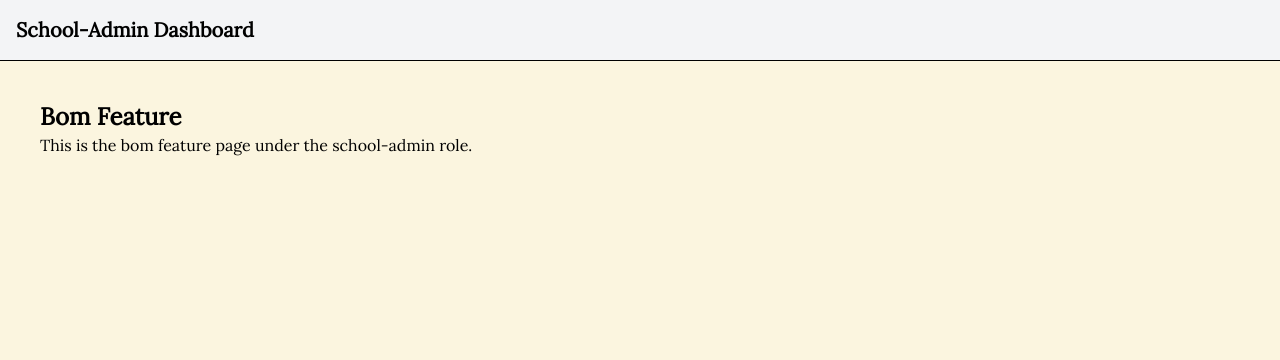
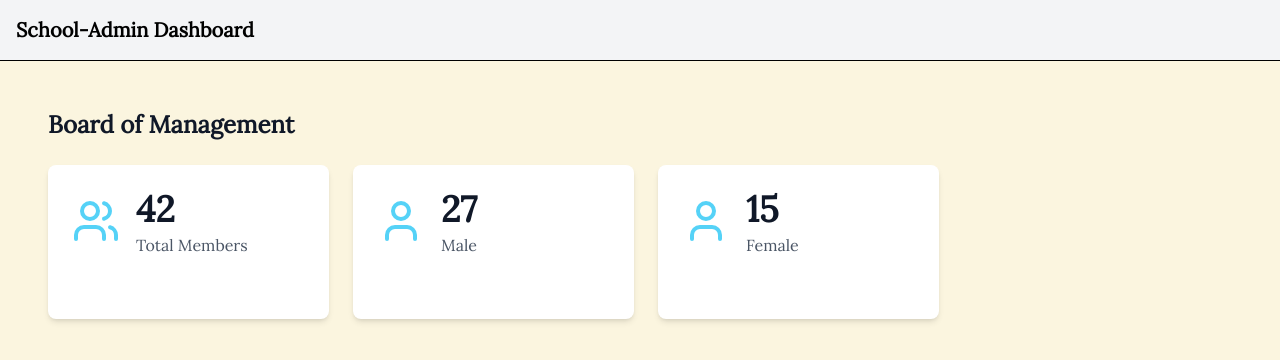
Before and after one commit to Mmust-Ihub/Digiwezo-web-system, a Next.js app: page /school-admin/bom in a window 1280 px wide. Shown: the top 360 px of the page. Built offline with nearby package versions, Linux system fonts and the light colour scheme.

Commit message:
feat: implement BOM header with stats cards Add BOM page header and stats cards
Created header section with member statistics display.
Added data structures and reusable card components.

```diff
--- /dev/null
+++ b/app/school-admin/(features)/bom/components/BomHeader.tsx
@@ -0,0 +1,34 @@
+import { StatsCard } from "./StatsCard";
+import { BomStats } from "@school-admin/(features)/bom/types/bomTypes";
+
+interface BomHeaderProps {
+  stats: BomStats;
+}
+
+export const BomHeader = ({ stats }: BomHeaderProps) => {
+  return (
+    <div className="space-y-6">
+      <div>
+        <h1 className="text-2xl font-semibold text-gray-900">Board of Management</h1>
+      </div>
+
+      <div className="flex gap-6 flex-wrap">
+        <StatsCard
+          type="total"
+          count={stats.totalMembers}
+          label="Total Members"
+        />
+        <StatsCard
+          type="male"
+          count={stats.maleMembers}
+          label="Male"
+        />
+        <StatsCard
+          type="female"
+          count={stats.femaleMembers}
+          label="Female"
+        />
+      </div>
+    </div>
+  );
+};
--- /dev/null
+++ b/app/school-admin/(features)/bom/components/StatsCard.tsx
@@ -0,0 +1,36 @@
+import { Users, User } from "lucide-react";
+
+interface StatsCardProps {
+  type: "total" | "male" | "female";
+  count: number;
+  label: string;
+}
+
+export const StatsCard = ({ type, count, label }: StatsCardProps) => {
+  const getIcon = () => {
+    switch(type) {
+      case "total":
+        return <Users className="w-12 h-12 text-primary" />;
+      case "male":
+        return <User className="w-12 h-12 text-primary" />;
+      case "female":
+        return <User className="w-12 h-12 text-primary" />;
+      default:
+        return <Users className="w-12 h-12 text-primary" />;
+    }
+  };
+
+  return (
+    <div className="bg-white rounded-lg shadow-md border-white w-[281px] h-[154px] p-6">
+      <div className="flex items-start gap-4 h-full">
+        <div className="flex-shrink-0 mt-2">
+          {getIcon()}
+        </div>
+        <div className="flex flex-col justify-center">
+          <div className="text-4xl font-bold text-gray-900 mb-1">{count}</div>
+          <div className="text-base text-gray-600 font-medium">{label}</div>
+        </div>
+      </div>
+    </div>
+  );
+};
--- /dev/null
+++ b/app/school-admin/(features)/bom/data/bomData.ts
@@ -0,0 +1,60 @@
+import { BomData } from "@school-admin/(features)/bom/types/bomTypes";
+
+export const bomData: BomData = {
+  stats: {
+    totalMembers: 42,
+    maleMembers: 27,
+    femaleMembers: 15
+  },
+  members: [
+    {
+      id: 1,
+      name: "Kagure Kiptoo",
+      username: "kagurekiptoo@bookeracademy",
+      phone: "0780437206"
+    },
+    {
+      id: 2,
+      name: "Keruki Helian",
+      username: "kerukihelian@bookeracademy",
+      phone: "0724934055"
+    },
+    {
+      id: 3,
+      name: "Alfred Collins",
+      username: "alfredcollins@bookeracademy",
+      phone: "0710184572"
+    },
+    {
+      id: 4,
+      name: "Marlon Atieno",
+      username: "marlonatieno@bookeracademy",
+      phone: "0712507885",
+      verified: true
+    },
+    {
+      id: 5,
+      name: "Kevin Mwendwa",
+      username: "kevinmwendwa@bookeracademy",
+      phone: "0721983478"
+    },
+    {
+      id: 6,
+      name: "Mercy Chirchir",
+      username: "mercychirchir@bookeracademy",
+      phone: "0798127634"
+    },
+    {
+      id: 7,
+      name: "Kingston Njemu",
+      username: "kingstonnjemu@bookeracademy",
+      phone: "0709876543"
+    },
+    {
+      id: 8,
+      name: "Vivian Moraa",
+      username: "vivianmoraa@bookeracademy",
+      phone: "0712345678"
+    }
+  ]
+};
--- a/app/school-admin/(features)/bom/page.tsx
+++ b/app/school-admin/(features)/bom/page.tsx
@@ -1,8 +1,10 @@
+import { BomHeader } from "./components/BomHeader";
+import { bomData } from "./data/bomData";
+
 export default function BomPage() {
   return (
-    <div className="p-4">
-      <h1 className="text-2xl font-semibold">Bom Feature</h1>
-      <p>This is the bom feature page under the school-admin role.</p>
+    <div className="p-6 space-y-6">
+      <BomHeader stats={bomData.stats} />
     </div>
   );
 }
--- /dev/null
+++ b/app/school-admin/(features)/bom/types/bomTypes.ts
@@ -0,0 +1,19 @@
+export interface BomMember {
+  id: number;
+  name: string;
+  username: string;
+  phone: string;
+  email?: string;
+  verified?: boolean;
+}
+
+export interface BomStats {
+  totalMembers: number;
+  maleMembers: number;
+  femaleMembers: number;
+}
+
+export interface BomData {
+  stats: BomStats;
+  members: BomMember[];
+}
```
